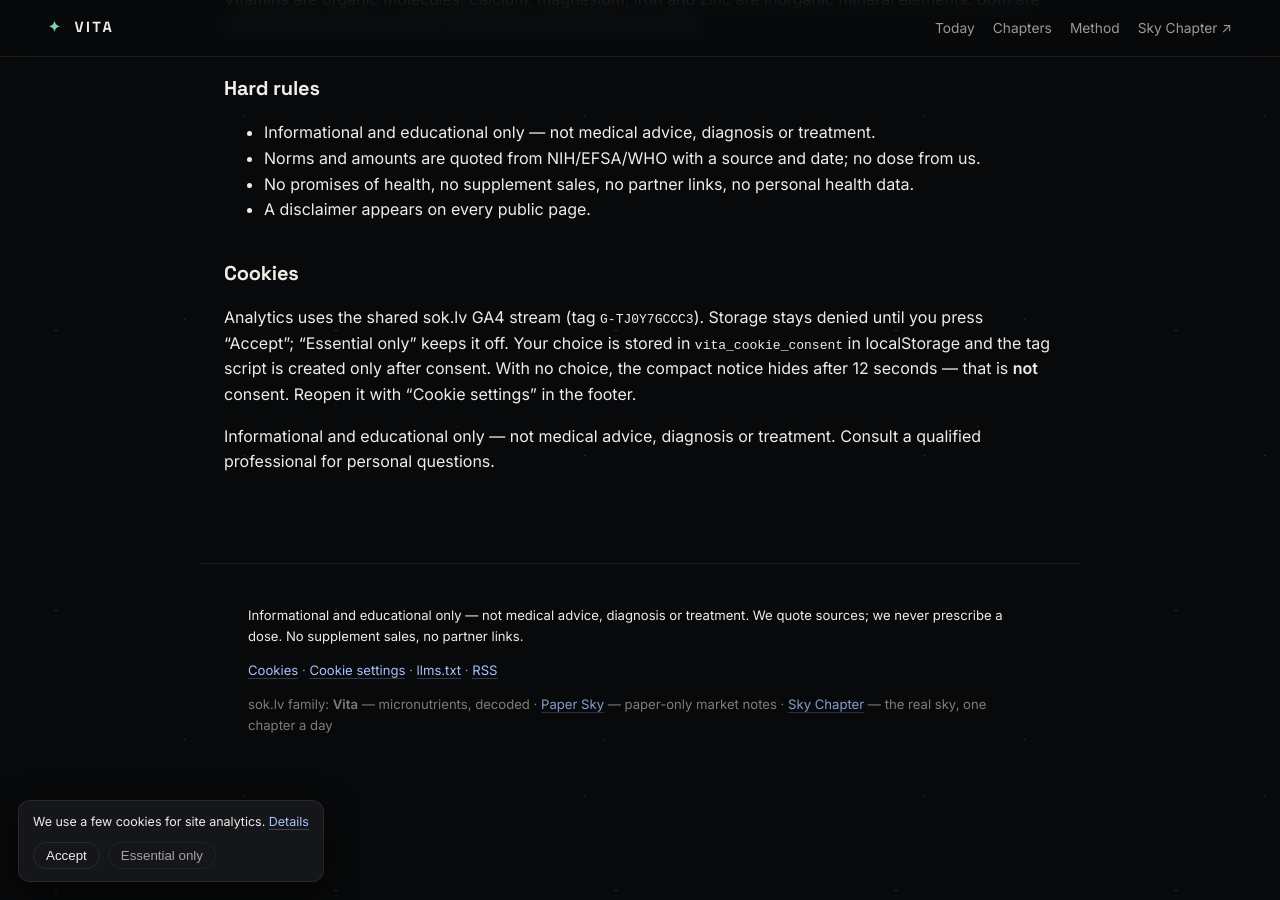
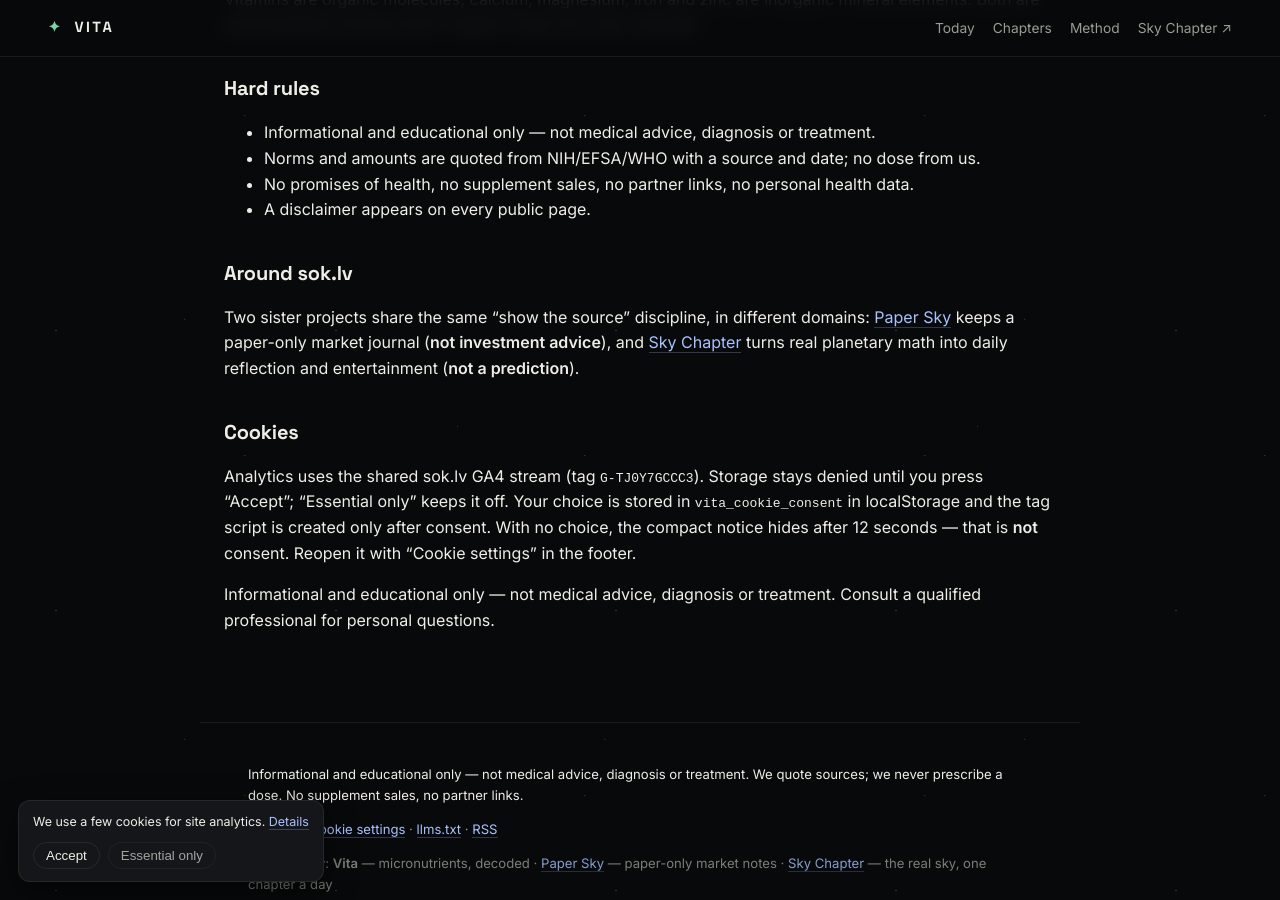
Before and after one commit to vitaminsok/vitaminsok.github.io, a Jekyll site: the page built from methodology.html, in a window 1280 px wide and 900 px high, scrolled down 526 px. Built offline with Jekyll 4.4.1, drawn with Linux system fonts in a browser that asks for light colours.

Commit message:
Publish site via hermes publish_pages.py

```diff
--- a/methodology.html
+++ b/methodology.html
@@ -27,6 +27,9 @@ description: How Vita reads evidence — sources, categories, compliance and coo
     <li>A disclaimer appears on every public page.</li>
   </ul>
 
+  <h2 id="around">Around sok.lv</h2>
+  <p>Two sister projects share the same “show the source” discipline, in different domains: <a href="https://papersky.sok.lv/" rel="noopener">Paper Sky</a> keeps a paper-only market journal (<strong>not investment advice</strong>), and <a href="https://skychapter.sok.lv/" rel="noopener">Sky Chapter</a> turns real planetary math into daily reflection and entertainment (<strong>not a prediction</strong>).</p>
+
   <h2 id="cookies">Cookies</h2>
   <p>Analytics uses the shared sok.lv GA4 stream (tag <code>G‑TJ0Y7GCCC3</code>). Storage stays denied until you press “Accept”; “Essential only” keeps it off. Your choice is stored in <code>vita_cookie_consent</code> in localStorage and the tag script is created only after consent. With no choice, the compact notice hides after 12 seconds — that is <strong>not</strong> consent. Reopen it with “Cookie settings” in the footer.</p>
 
```
